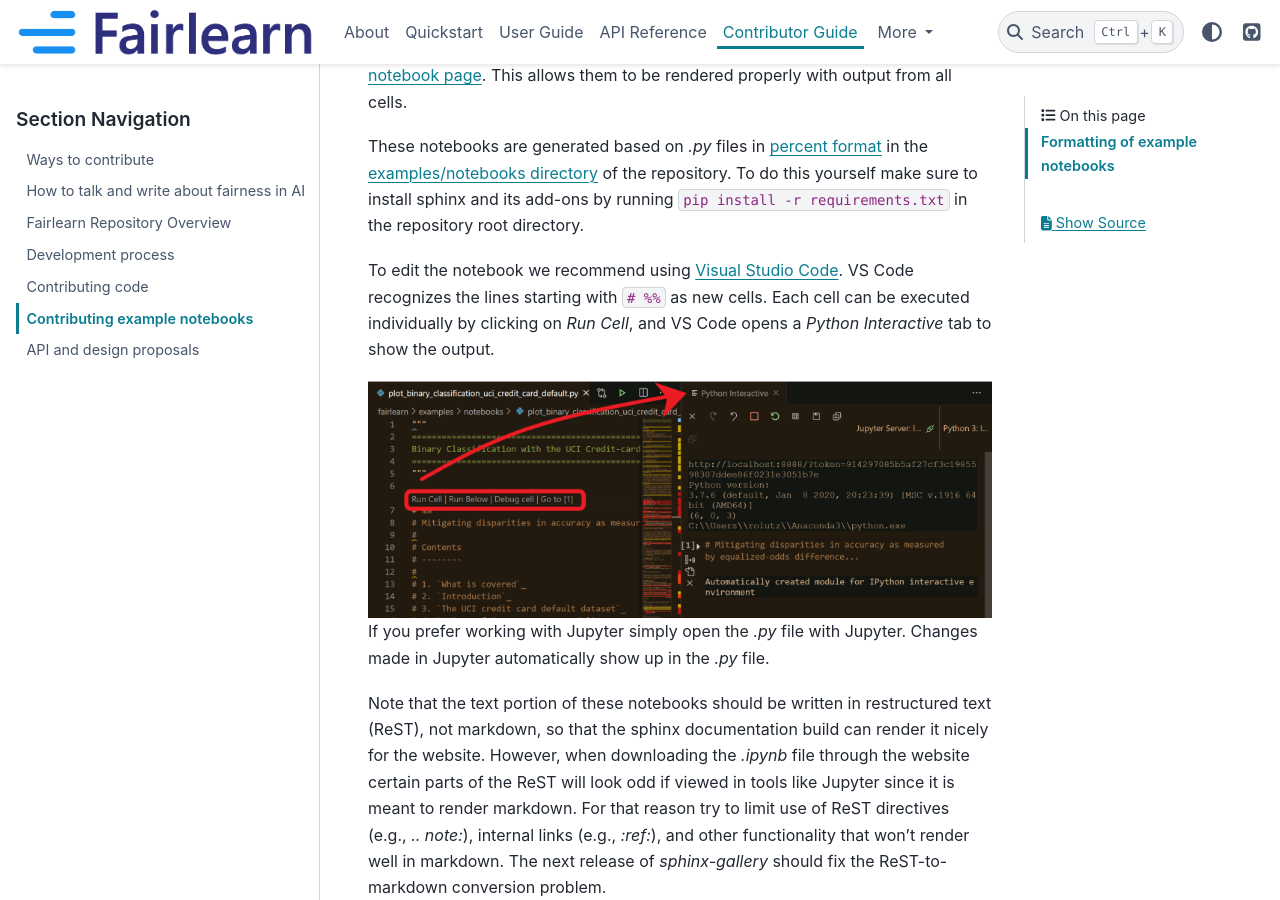
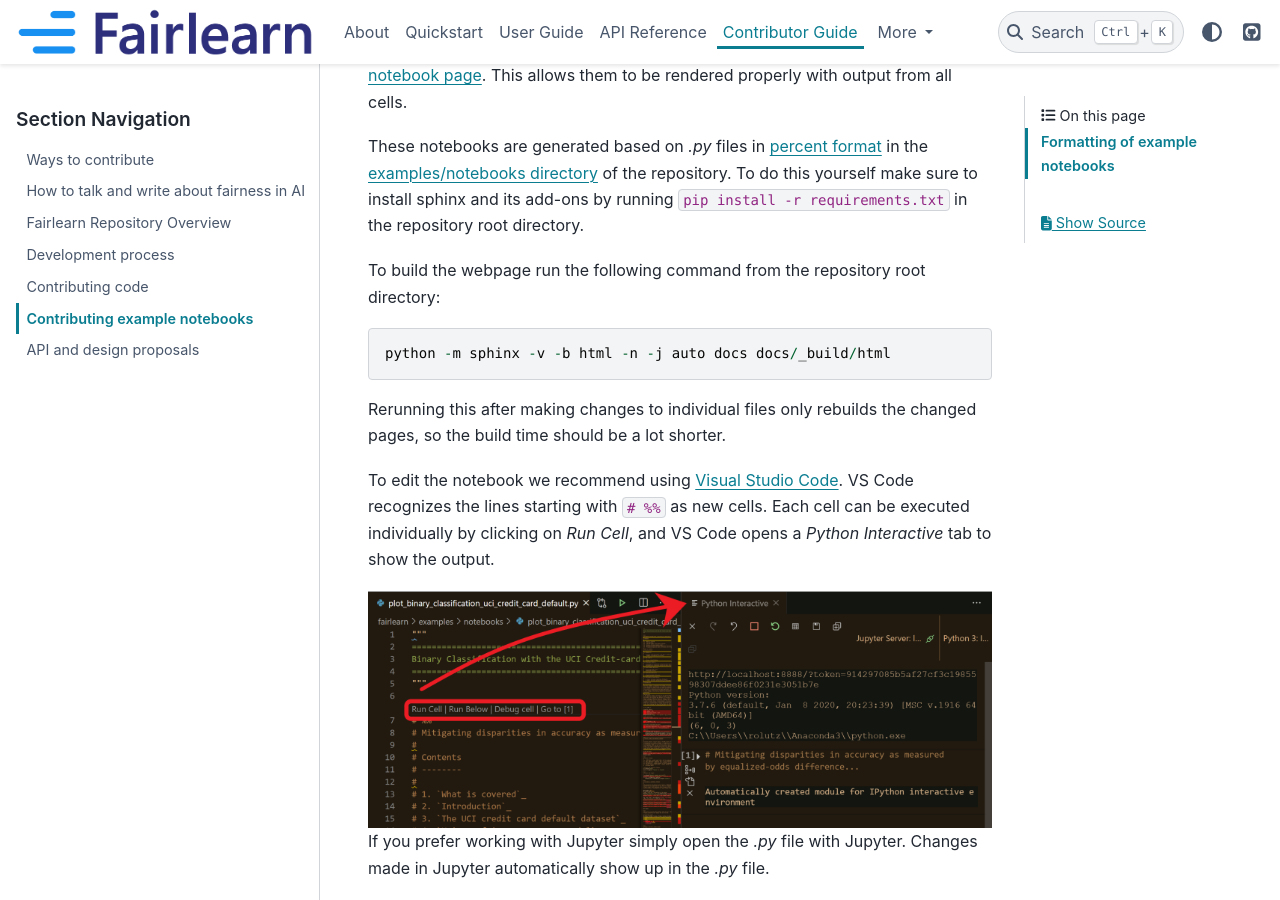
Before and after one commit to fairlearn/fairlearn, a Sphinx documentation site: the page built from docs/contributor_guide/contributing_example_notebooks.rst, in a window 1280 px wide and 900 px high, scrolled down 646 px. Built offline with Sphinx 7.4.7 and the PyData theme 0.15.4, drawn with Linux system fonts in a browser that asks for light colours; pages that are not in the unit, such as notebooks, are missing from menus.

Commit message:
add context on how to build docs & dashboard not working in VS Code
Signed-off-by: Roman Lutz <rolutz@microsoft.com>

```diff
--- a/docs/contributor_guide/contributing_example_notebooks.rst
+++ b/docs/contributor_guide/contributing_example_notebooks.rst
@@ -36,6 +36,16 @@
 add-ons by running :code:`pip install -r requirements.txt` in the repository
 root directory.
 
+To build the webpage run the following command from the repository root
+directory:
+
+.. code::
+
+    python -m sphinx -v -b html -n -j auto docs docs/_build/html
+
+Rerunning this after making changes to individual files only rebuilds the
+changed pages, so the build time should be a lot shorter.
+
 To edit the notebook we recommend using
 `Visual Studio Code <https://code.visualstudio.com/docs/python/jupyter-support>`_.
 VS Code recognizes the lines starting with :code:`# %%` as new cells.
@@ -47,6 +57,11 @@
 If you prefer working with Jupyter simply open the `.py` file with Jupyter.
 Changes made in Jupyter automatically show up in the `.py` file.
 
+.. note:
+
+    The Fairlearn dashboard does not render in VS Code yet.
+    Jupyter will be required for examples that use the dashboard.
+
 Note that the text portion of these notebooks should be written in
 restructured text (ReST), not markdown, so that the sphinx documentation build
 can render it nicely for the website. However, when downloading the `.ipynb`
```
